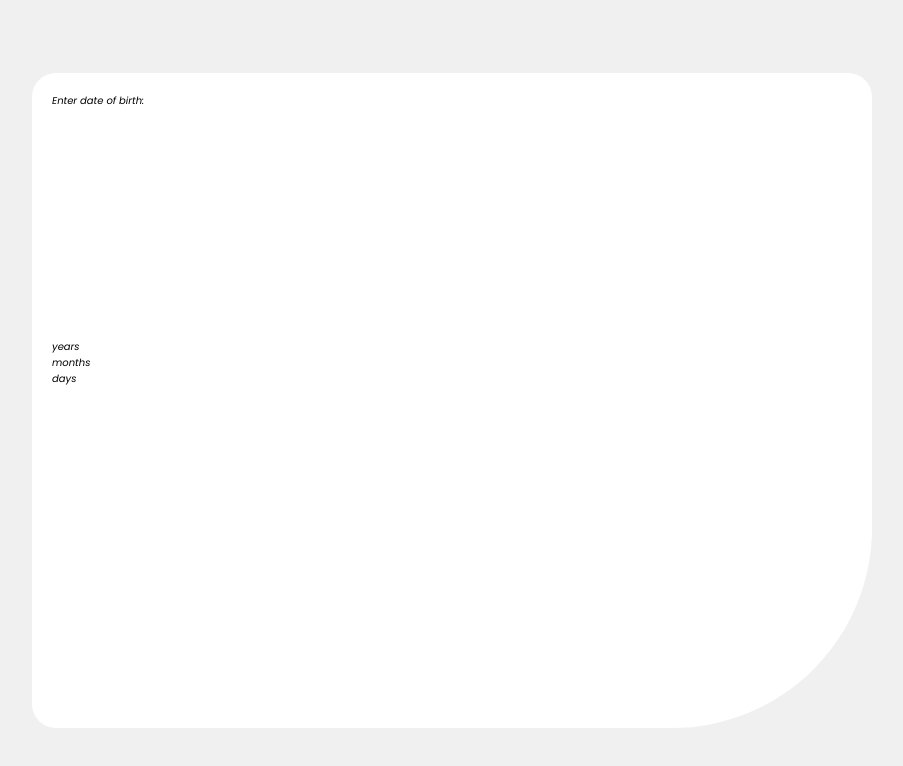
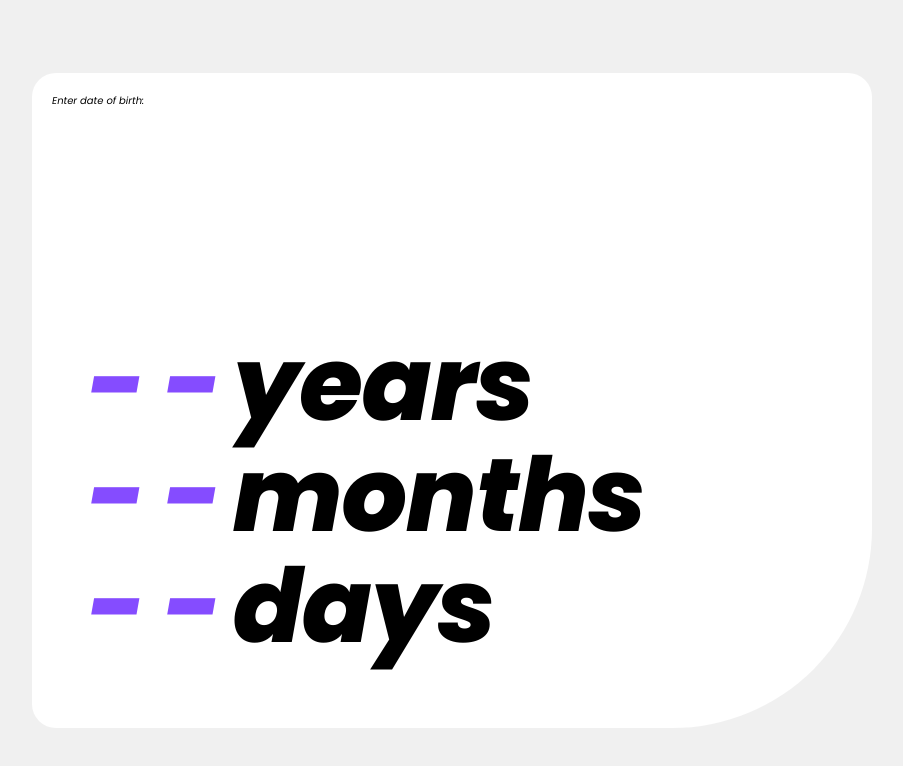
Before and after one commit to pkthunder87/age-calc-app, a React (Vite) app: page / in a window 1280 px wide. Shown: the top 766 px of the page, without its empty margins (188-1091 px from the left). Built offline with nearby package versions, Linux system fonts and the light colour scheme.

Commit message:
Feat: Add initial content to CalculatedAge.jsx

```diff
--- a/src/components/CalculatedAge.jsx
+++ b/src/components/CalculatedAge.jsx
@@ -1,10 +1,40 @@
+import styled from "styled-components";
+
 function CalculatedAge() {
+  const StyledCalculatedAge = styled.div`
+    display: flex;
+    flex-direction: column;
+    padding-left: 3.6rem;
+    letter-spacing: -1px;
+  `;
+
+  const Date = styled.h2`
+    font-size: 10.3rem;
+    font-weight: 800;
+    display: flex;
+    gap: 1.2rem;
+    align-items: center;
+    margin-top: -3.2rem;
+    margin-bottom: -1.1rem;
+  `;
+
+  const Age = styled.p`
+    color: var(--color-purple);
+    font-size: 10rem;
+  `;
+
   return (
-    <div>
-      <div>years</div>
-      <div>months</div>
-      <div>days</div>
-    </div>
+    <StyledCalculatedAge>
+      <Date>
+        <Age>- -</Age>years
+      </Date>
+      <Date>
+        <Age>- -</Age>months
+      </Date>
+      <Date>
+        <Age>- -</Age>days
+      </Date>
+    </StyledCalculatedAge>
   );
 }
 
```
